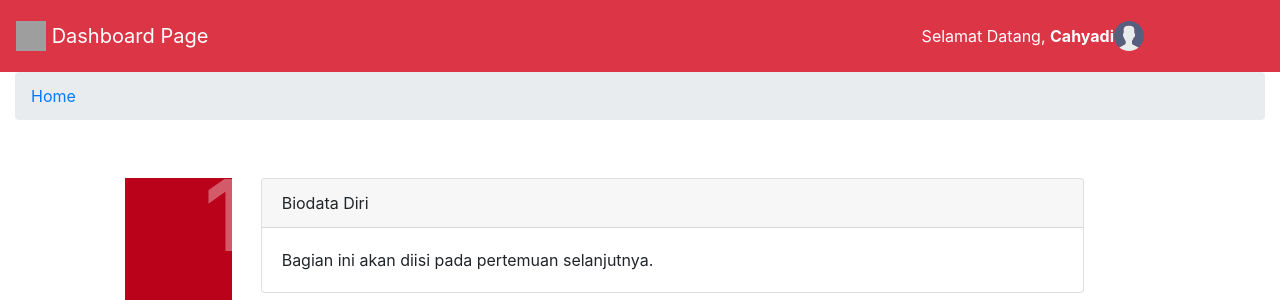
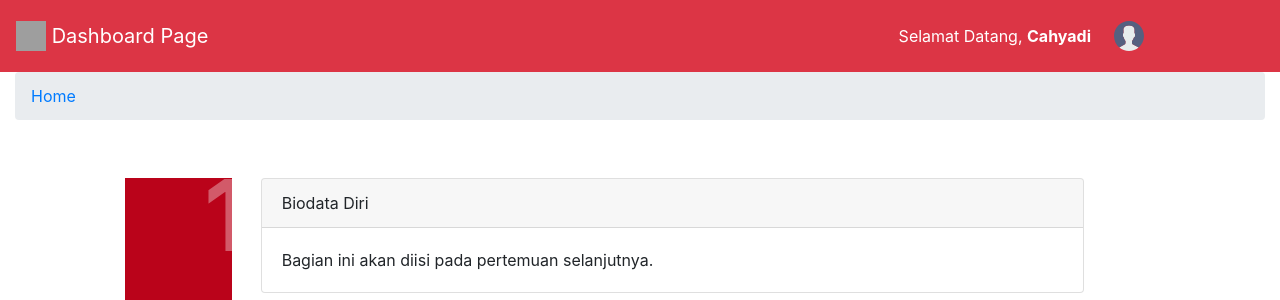
Before and after one commit to naufalrzld/newarek, a CodeIgniter app: page /newarek/index.php/login/Dashboard in a window 1280 px wide. Shown: the top 300 px of the page. Run offline with CodeIgniter, Linux system fonts and the light colour scheme; some libraries are stand-ins or nearby versions; grey boxes are pictures that could not be loaded.

Commit message:
Tambah User Icon

```diff
--- a/assets/b4/css/style.css
+++ b/assets/b4/css/style.css
@@ -5,7 +5,7 @@ li.nav-item > a.menu_link_txt,.menu_link_txt{
     color:#FFF !important;
 }
 .welcome{
-    margin-right: 120px;
+    margin: 0 120px 0 23px;
 
 }
 .welcome_txt{
```
